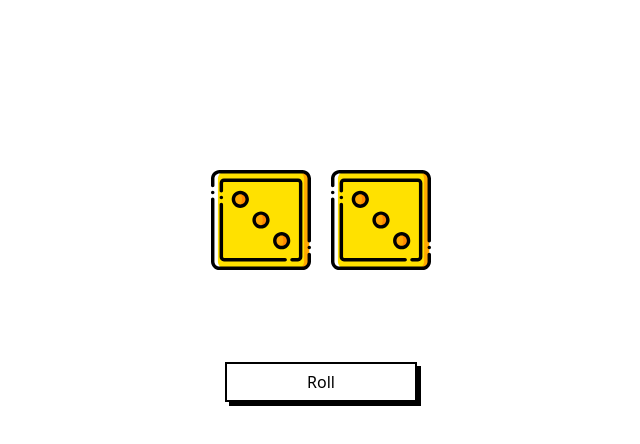
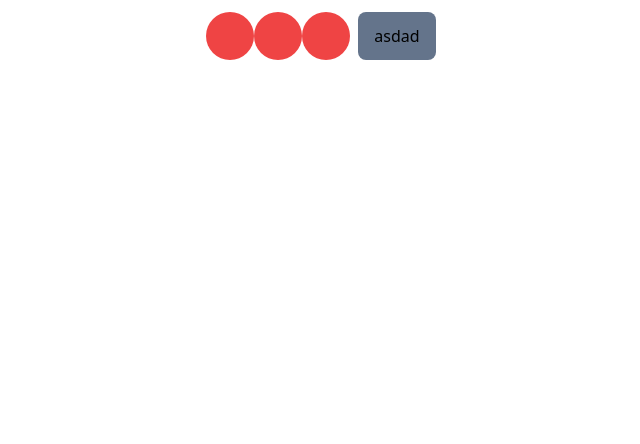
Before and after one commit to kemalaydik/colorify-react, a React (Create React App) app: page / in a window 1280 px wide. Shown: the top 444 px of the page, without its empty margins (319-959 px from the left). Built offline with nearby package versions, Linux system fonts and the light colour scheme.

Commit message:
dynamic lottery

```diff
--- a/src/App.js
+++ b/src/App.js
@@ -1,14 +1,12 @@
 import React, { Component } from 'react';
-import Dice from './Dice';
+import Lottery from './Lottery';
 
-class App extends Component {
+export default class App extends Component {
 	render() {
 		return (
-			<>
-				<Dice />
-			</>
+			<div className='container flex justify-center gap-2 mx-auto my-3'>
+				<Lottery className='' numBalls={3} maxCount={409} />
+			</div>
 		);
 	}
 }
-
-export default App;
--- /dev/null
+++ b/src/Ball.js
@@ -0,0 +1,7 @@
+import React, { Component } from 'react';
+
+export default class Ball extends Component {
+	render() {
+		return <div className='flex items-center justify-center w-12 h-12 font-bold text-white bg-red-500 rounded-full'>{this.props.num}</div>;
+	}
+}
--- a/src/Dice.js
+++ /dev/null
@@ -1,40 +0,0 @@
-import React, { Component } from 'react';
-import { SVGSource, SVG } from './img/svg';
-
-export default class Dice extends Component {
-	constructor(props) {
-		super(props);
-		this.state = {
-			dice1: 3,
-			dice2: 3,
-			isRolling: false
-		};
-		this.handleClick = this.handleClick.bind(this);
-	}
-
-	genRnd() {
-		return ~~(Math.random() * 6) + 1;
-	}
-
-	handleClick(e) {
-		this.setState({ isRolling: true });
-		setTimeout(() => this.setState({ dice1: this.genRnd(), dice2: this.genRnd(), isRolling: false }), 1000);
-	}
-
-	render() {
-		return (
-			<div className='flex flex-col justify-center mt-5'>
-				<SVGSource />
-				<div className={`flex justify-center h-48 gap-5 ${this.state.isRolling && 'animate-wiggle'}`}>
-					<SVG id={this.state.dice1} width='100' />
-					<SVG id={this.state.dice2} width='100' />
-				</div>
-				<button onClick={this.handleClick} class='relative px-6 py-2 group w-48 mx-auto'>
-					<span class='absolute inset-0 w-full h-full transition duration-300 ease-out transform translate-x-1 translate-y-1 bg-black group-hover:-translate-x-0 group-hover:-translate-y-0'></span>
-					<span class='absolute inset-0 w-full h-full bg-white border-2 border-black group-hover:bg-black'></span>
-					<span class='relative text-black group-hover:text-white'>{this.state.isRolling ? 'Rolling!!' : 'Roll'}</span>
-				</button>
-			</div>
-		);
-	}
-}
--- /dev/null
+++ b/src/Lottery.js
@@ -0,0 +1,31 @@
+import React, { Component } from 'react';
+import Ball from './Ball';
+
+export default class Lottery extends Component {
+	constructor(props) {
+		super(props);
+		this.state = {
+			winningNumbers: Array.from({ length: this.props.numBalls }),
+			maxCount: this.props.maxCount
+		};
+		this.genRndArray = this.genRndArray.bind(this);
+	}
+
+	genRndArray() {
+		this.setState({ winningNumbers: this.state.winningNumbers.map(() => ~~(Math.random() * this.props.maxCount) + 1) });
+	}
+	render() {
+		return (
+			<>
+				<div className='flex'>
+					{this.state.winningNumbers.map((e, i) => (
+						<Ball key={i} num={e} />
+					))}
+				</div>
+				<button onClick={this.genRndArray} className='px-4 py-2 rounded-lg bg-slate-500'>
+					asdad
+				</button>
+			</>
+		);
+	}
+}
```
